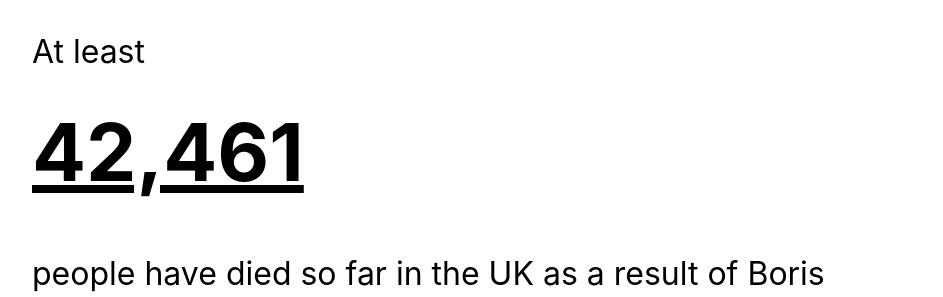
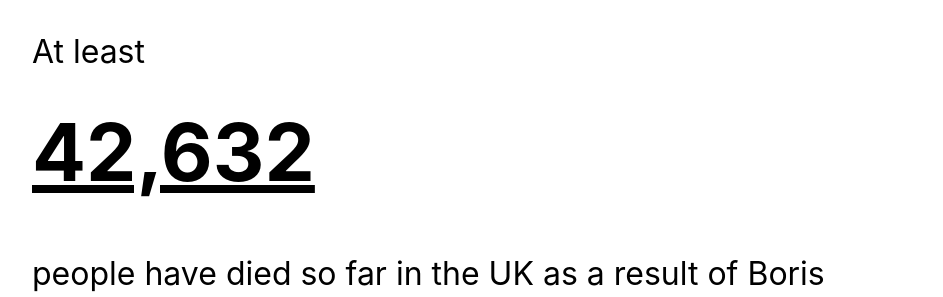
Before and after one commit to jacquescorbytuech/Boris-Johnson, a Jekyll site: the page built from index.html, in a window 1280 px wide. Shown: the top 297 px of the page, without its empty margins (168-1111 px from the left). Built offline with Jekyll 4.4.1, drawn with Linux system fonts in a browser that asks for light colours.

Commit message:
Update index.html

```diff
--- a/index.html
+++ b/index.html
@@ -3,7 +3,7 @@
 ---
 
 <p>At least</p>
-<h1>42,461</h1>
+<h1>42,632</h1>
 <p>people have died so far in the UK as a result of Boris Johnson and his government's incompetent handling of the Covid-19 crisis.</p>
 <p>According to the Financial Times and data from the Office of National Statistics, this number is likely to be <a href="https://www.ft.com/content/3c53ab12-d859-4ceb-b262-f6a0221ca129">significantly higher</a>.</p>
 <p>Still happy to have this idiot leading the country?</p>
```
